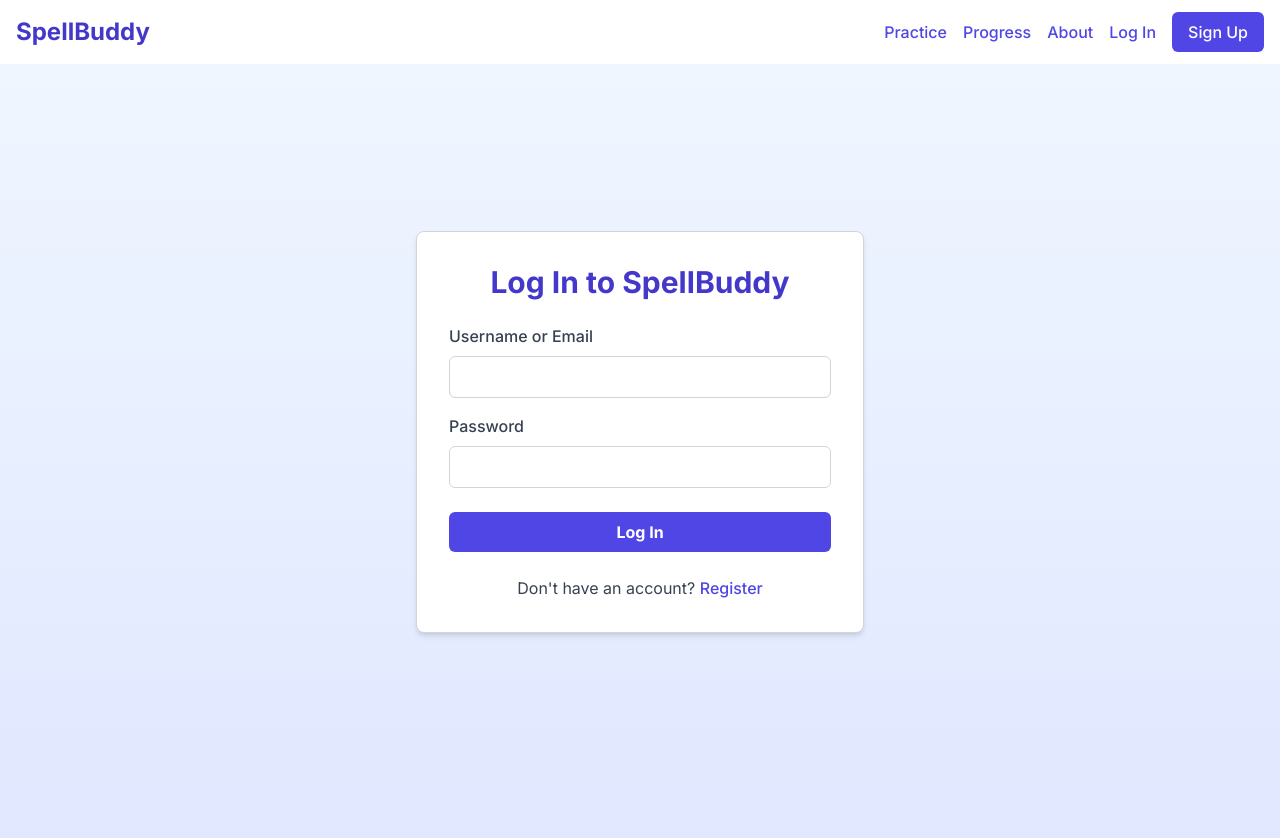
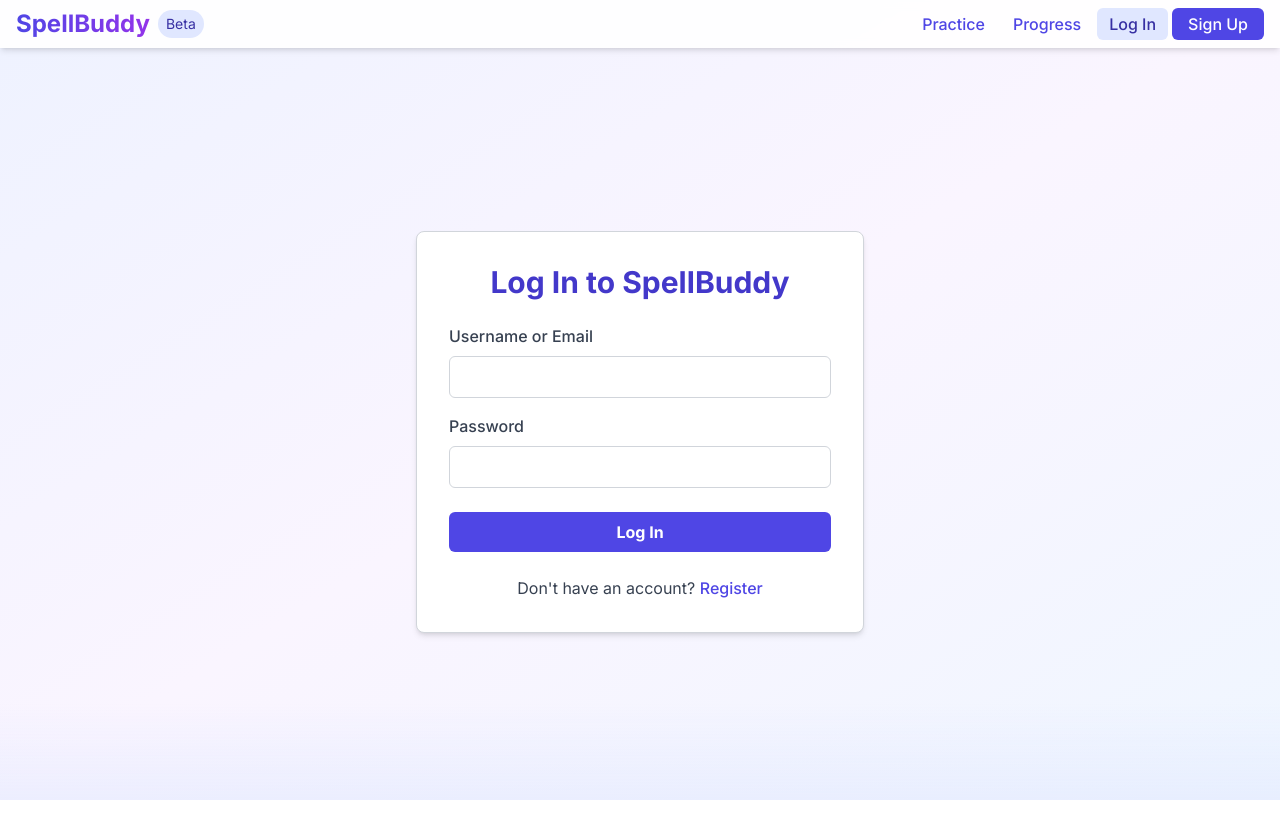
Before and after one commit to lindehoff/SpellBuddy, a Next.js app: page /login in a window 1280 px wide. Shown: the top 838 px of the page. After the commit the page ends 800 px from the top, so only its background shows below. Built offline with nearby package versions, Linux system fonts and the light colour scheme; no server answers.

Commit message:
🐛 fix(auth): resolve cookie API issues and improve UI design

```diff
--- a/src/app/api/auth/login/route.ts
+++ b/src/app/api/auth/login/route.ts
@@ -17,7 +17,7 @@ export async function POST(request: NextRequest) {
     const { user, token } = await loginUser(usernameOrEmail, password);
 
     // Set the authentication cookie
-    setAuthCookie(token);
+    await setAuthCookie(token);
 
     return NextResponse.json({
       message: 'Login successful',
--- a/src/app/api/auth/logout/route.ts
+++ b/src/app/api/auth/logout/route.ts
@@ -4,7 +4,7 @@ import { clearAuthCookie } from '@/lib/auth';
 export async function POST(request: NextRequest) {
   try {
     // Clear the authentication cookie
-    clearAuthCookie();
+    await clearAuthCookie();
 
     return NextResponse.json({
       message: 'Logout successful'
--- a/src/app/api/auth/register/route.ts
+++ b/src/app/api/auth/register/route.ts
@@ -1,5 +1,6 @@
 import { NextRequest, NextResponse } from 'next/server';
 import { registerUser, setAuthCookie } from '@/lib/auth';
+import jwt from 'jsonwebtoken';
 
 export async function POST(request: NextRequest) {
   try {
@@ -23,7 +24,16 @@ export async function POST(request: NextRequest) {
     // Register the user
     const user = await registerUser(username, email, password);
 
-    // Generate JWT token (we'll implement this in the login route)
+    // Generate JWT token
+    const JWT_SECRET = process.env.JWT_SECRET || 'your-secret-key';
+    const token = jwt.sign(
+      { userId: user.id, username: user.username },
+      JWT_SECRET,
+      { expiresIn: '7d' }
+    );
+
+    // Set the authentication cookie
+    await setAuthCookie(token);
 
     return NextResponse.json({
       message: 'Registration successful',
--- a/src/app/layout.tsx
+++ b/src/app/layout.tsx
@@ -25,12 +25,13 @@ export default function RootLayout({
           strategy="beforeInteractive"
         />
       </head>
-      <body className={inter.className}>
+      <body className={`${inter.className} bg-gradient-to-br from-indigo-50 via-purple-50 to-blue-50`}>
         <AuthProvider>
           <NavBar />
-          <main className="min-h-screen bg-gradient-to-b from-blue-50 to-indigo-100">
+          <main className="pt-16 min-h-screen">
             {children}
           </main>
+          <div className="fixed bottom-0 left-0 w-full h-24 bg-gradient-to-t from-indigo-100/50 to-transparent pointer-events-none"></div>
         </AuthProvider>
       </body>
     </html>
--- a/src/components/NavBar.tsx
+++ b/src/components/NavBar.tsx
@@ -2,27 +2,58 @@
 
 import Link from 'next/link';
 import { useAuth } from '@/lib/auth-context';
-import { useState } from 'react';
+import { useState, useEffect } from 'react';
+import { usePathname } from 'next/navigation';
 
 export default function NavBar() {
   const { user, logout, loading } = useAuth();
   const [isMenuOpen, setIsMenuOpen] = useState(false);
+  const [isNavVisible, setIsNavVisible] = useState(true);
+  const [lastScrollY, setLastScrollY] = useState(0);
+  const pathname = usePathname();
+
+  // Hide navbar on scroll down, show on scroll up
+  useEffect(() => {
+    const handleScroll = () => {
+      const currentScrollY = window.scrollY;
+
+      if (currentScrollY > lastScrollY && currentScrollY > 80) {
+        setIsNavVisible(false);
+      } else {
+        setIsNavVisible(true);
+      }
+
+      setLastScrollY(currentScrollY);
+    };
+
+    window.addEventListener('scroll', handleScroll, { passive: true });
+    return () => window.removeEventListener('scroll', handleScroll);
+  }, [lastScrollY]);
 
   const toggleMenu = () => {
     setIsMenuOpen(!isMenuOpen);
   };
 
   return (
-    <header className="bg-white shadow-sm">
-      <nav className="container mx-auto px-4 py-3">
-        <div className="flex flex-wrap items-center justify-between">
-          <Link href="/" className="text-2xl font-bold text-indigo-700">
+    <header
+      className={`fixed w-full z-50 transition-transform duration-300 ${
+        isNavVisible ? 'translate-y-0' : '-translate-y-full'
+      }`}
+    >
+      <nav className="bg-white/90 backdrop-blur-sm shadow-md px-4 py-2">
+        <div className="container mx-auto flex flex-wrap items-center justify-between">
+          <Link href="/" className="flex items-center">
+            <span className="text-2xl font-bold bg-gradient-to-r from-indigo-600 to-purple-600 text-transparent bg-clip-text">
               SpellBuddy
+            </span>
+            <span className="ml-2 text-sm bg-indigo-100 text-indigo-800 px-2 py-1 rounded-full">
+              Beta
+            </span>
           </Link>
 
           {/* Mobile menu button */}
           <button
-            className="md:hidden p-2 rounded-md text-gray-700 hover:bg-gray-100"
+            className="md:hidden p-2 rounded-md text-indigo-700 hover:bg-indigo-100"
             onClick={toggleMenu}
             aria-label="Toggle menu"
           >
@@ -44,57 +75,48 @@ export default function NavBar() {
 
           {/* Desktop navigation */}
           <div className={`${isMenuOpen ? 'block' : 'hidden'} md:block w-full md:w-auto mt-4 md:mt-0`}>
-            <div className="flex flex-col md:flex-row md:items-center md:space-x-4">
-              <Link
-                href="/practice"
-                className="text-indigo-600 hover:text-indigo-800 font-medium py-2 md:py-0"
-              >
+            <div className="flex flex-col md:flex-row md:items-center md:space-x-1">
+              <NavLink href="/practice" active={pathname === '/practice'}>
                 Practice
-              </Link>
-              <Link
-                href="/progress"
-                className="text-indigo-600 hover:text-indigo-800 font-medium py-2 md:py-0"
-              >
+              </NavLink>
+              <NavLink href="/progress" active={pathname === '/progress'}>
                 Progress
-              </Link>
-              <Link
-                href="/about"
-                className="text-indigo-600 hover:text-indigo-800 font-medium py-2 md:py-0"
-              >
-                About
-              </Link>
+              </NavLink>
 
               {loading ? (
-                <span className="text-gray-500 py-2 md:py-0">Loading...</span>
+                <span className="text-gray-500 py-2 md:py-0 px-3">Loading...</span>
               ) : user ? (
-                <>
+                <div className="md:relative group">
+                  <button className="flex items-center text-indigo-600 hover:text-indigo-800 font-medium py-2 md:py-1 px-3 rounded-md hover:bg-indigo-50 w-full md:w-auto text-left">
+                    <span className="mr-1">{user.username}</span>
+                    <svg className="w-4 h-4" fill="none" stroke="currentColor" viewBox="0 0 24 24">
+                      <path strokeLinecap="round" strokeLinejoin="round" strokeWidth="2" d="M19 9l-7 7-7-7" />
+                    </svg>
+                  </button>
+
+                  <div className="md:absolute md:right-0 md:mt-2 md:py-2 md:w-48 md:bg-white md:rounded-md md:shadow-lg md:border md:border-gray-200 md:hidden group-hover:md:block">
                     <Link
                       href="/preferences"
-                    className="text-indigo-600 hover:text-indigo-800 font-medium py-2 md:py-0"
+                      className="block px-4 py-2 text-indigo-600 hover:bg-indigo-50"
                     >
                       Preferences
                     </Link>
                     <button
                       onClick={() => logout()}
-                    className="text-indigo-600 hover:text-indigo-800 font-medium py-2 md:py-0 text-left"
+                      className="block w-full text-left px-4 py-2 text-indigo-600 hover:bg-indigo-50"
                     >
                       Log Out
                     </button>
-                  <span className="text-gray-700 font-medium py-2 md:py-0 md:ml-4">
-                    Hi, {user.username}
-                  </span>
-                </>
+                  </div>
+                </div>
               ) : (
                 <>
-                  <Link
-                    href="/login"
-                    className="text-indigo-600 hover:text-indigo-800 font-medium py-2 md:py-0"
-                  >
+                  <NavLink href="/login" active={pathname === '/login'}>
                     Log In
-                  </Link>
+                  </NavLink>
                   <Link
                     href="/register"
-                    className="bg-indigo-600 hover:bg-indigo-700 text-white font-medium py-2 px-4 rounded-md transition-colors duration-200 text-center"
+                    className="bg-indigo-600 hover:bg-indigo-700 text-white font-medium py-1 px-4 rounded-md transition-colors duration-200 text-center mx-1 my-2 md:my-0"
                   >
                     Sign Up
                   </Link>
@@ -107,3 +129,19 @@ export default function NavBar() {
     </header>
   );
 }
+
+// Helper component for navigation links
+function NavLink({ href, active, children }: { href: string; active: boolean; children: React.ReactNode }) {
+  return (
+    <Link
+      href={href}
+      className={`font-medium py-2 md:py-1 px-3 rounded-md transition-colors duration-200 ${
+        active
+          ? 'bg-indigo-100 text-indigo-800'
+          : 'text-indigo-600 hover:text-indigo-800 hover:bg-indigo-50'
+      }`}
+    >
+      {children}
+    </Link>
+  );
+}
--- a/src/lib/auth.ts
+++ b/src/lib/auth.ts
@@ -128,7 +128,7 @@ export async function verifyToken(token: string): Promise<UserData | null> {
 
 // Get current user from cookies
 export async function getCurrentUser(): Promise<UserData | null> {
-  const cookieStore = cookies();
+  const cookieStore = await cookies();
   const token = cookieStore.get('auth_token')?.value;
 
   if (!token) {
@@ -139,8 +139,8 @@ export async function getCurrentUser(): Promise<UserData | null> {
 }
 
 // Set authentication cookie
-export function setAuthCookie(token: string): void {
-  const cookieStore = cookies();
+export async function setAuthCookie(token: string): Promise<void> {
+  const cookieStore = await cookies();
 
   // Set the cookie with HttpOnly flag
   cookieStore.set('auth_token', token, {
@@ -153,8 +153,8 @@ export function setAuthCookie(token: string): void {
 }
 
 // Clear authentication cookie
-export function clearAuthCookie(): void {
-  const cookieStore = cookies();
+export async function clearAuthCookie(): Promise<void> {
+  const cookieStore = await cookies();
   cookieStore.delete('auth_token');
 }
 
--- a/src/lib/openai.ts
+++ b/src/lib/openai.ts
@@ -11,7 +11,8 @@ export const openai = new OpenAI({
   apiKey: process.env.OPENAI_API_KEY,
 });
 
-export const DEFAULT_MODEL = 'gpt-4o-mini';
+// Get the model from environment variables or use a default
+export const DEFAULT_MODEL = process.env.OPENAI_MODEL || 'gpt-4o-mini';
 
 /**
  * Get an evaluation of spelling from the OpenAI API
```
Also changed, not shown: 2 other files (tests, documents, lock files or other folders). Lines whose indentation alone changed are shown as unchanged.
